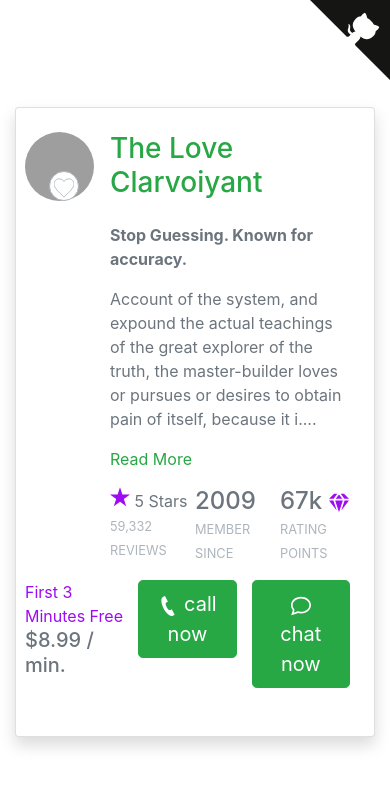
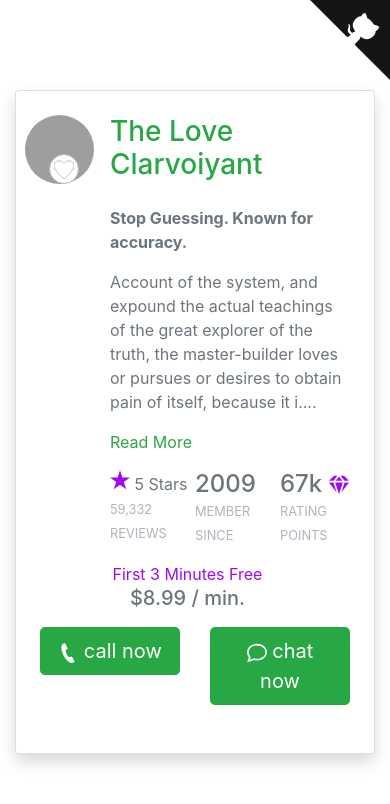
Before and after one commit to prashantsani/bootstrap-card, a plain HTML site: page index.html in a window 390 px wide. Drawn offline with nearby package versions, Linux system fonts and the light colour scheme; files that its build step writes are made by us from their sources; grey boxes are pictures that could not be loaded; a script that the page names is missing.

Commit message:
optimisation of last row on xs screens

```diff
--- a/index.html
+++ b/index.html
@@ -125,18 +125,18 @@
 				</div>
 				<div class="col-12 col-lg-2">
 						<div class="row">
-								<div class="pl-0 col-4 col-lg-12">
+								<div class="pl-0 col-12 col-sm-4 text-center text-sm-left col-lg-12 ">
 									<p><span class="d-block mb-0 text-tertiary sm-ribbon">First 3 Minutes Free</span>
 											<span class="h5">$8.99 <span class="h5">/ min.</span></span>
 									</p>
 								</div>
-								<div class="pl-0 col-4 col-lg-12 mb-3">
+								<div class="pl-sm-0 col-6 col-sm-4 col-lg-12 mb-3">
 									<a href="#" class="btn btn-lg btn-success text-capitalise w-100 h6">
 										<svg class="icon icon-l bg-white"><use xlink:href="#icon-phone"></use></svg>
 										call now
 									</a>
 								</div>
-								<div class="pl-0 col-4 col-lg-12 mb-3">
+								<div class="pl-sm-0 col-6 col-sm-4 col-lg-12 mb-3">
 										<a href="#" class="btn btn-lg btn-success text-capitalise w-100 h6">
 											<svg class="icon icon-l bg-white"><use xlink:href="#icon-chat"></use></svg>
 											chat now
```
